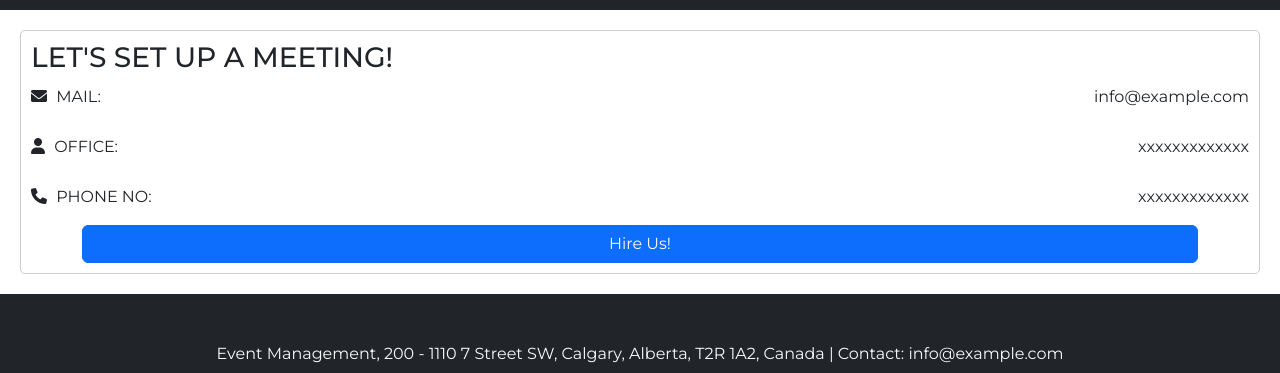
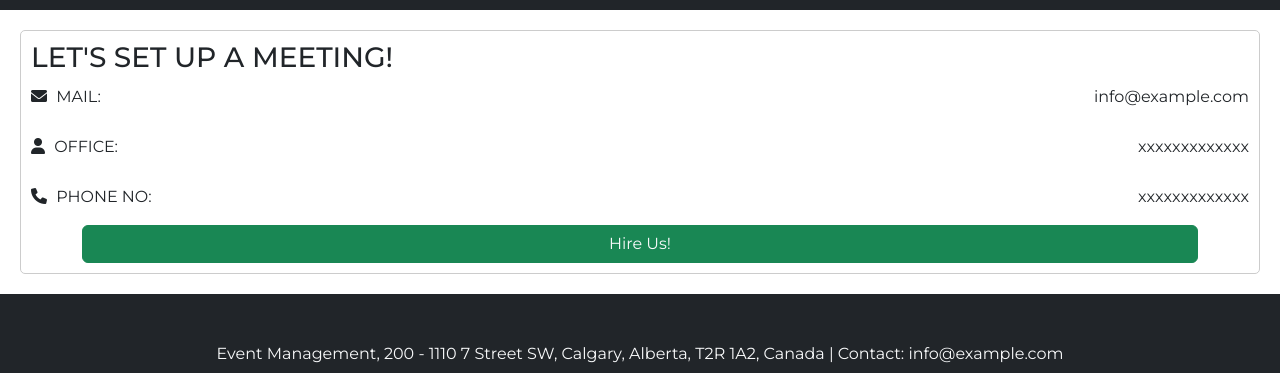
Before and after one commit to shujanislam/event-management-site, a plain HTML site: page hire.html in a window 1280 px wide. Shown: the part 78-451 px from the top of the page. Drawn offline with nearby package versions, Linux system fonts and the light colour scheme.

Commit message:
Update hire.html

```diff
--- a/hire.html
+++ b/hire.html
@@ -61,7 +61,7 @@
   <div class="row">
     <div class="col">
       <div class="d-flex">
-        <a href="https://chat.whatsapp.com/DgKeQVEJyQc6oMO2US4cr9" class="btn btn-primary flex-grow-1" target="blank">
+        <a href="https://chat.whatsapp.com/DgKeQVEJyQc6oMO2US4cr9" class="btn btn-success flex-grow-1" target="blank">
           <span class="text-light">Hire Us!</span>
         </a>
       </div>
```
